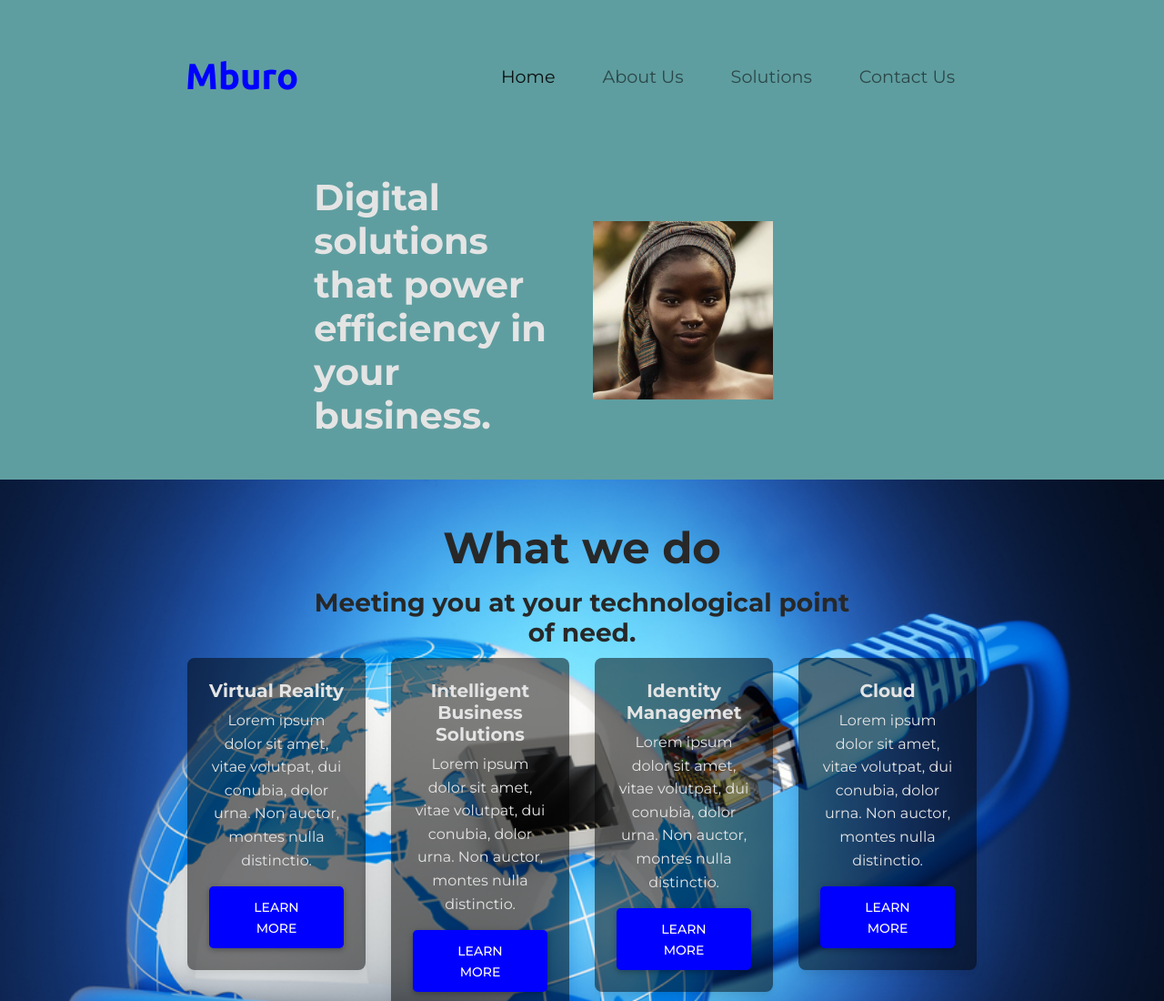
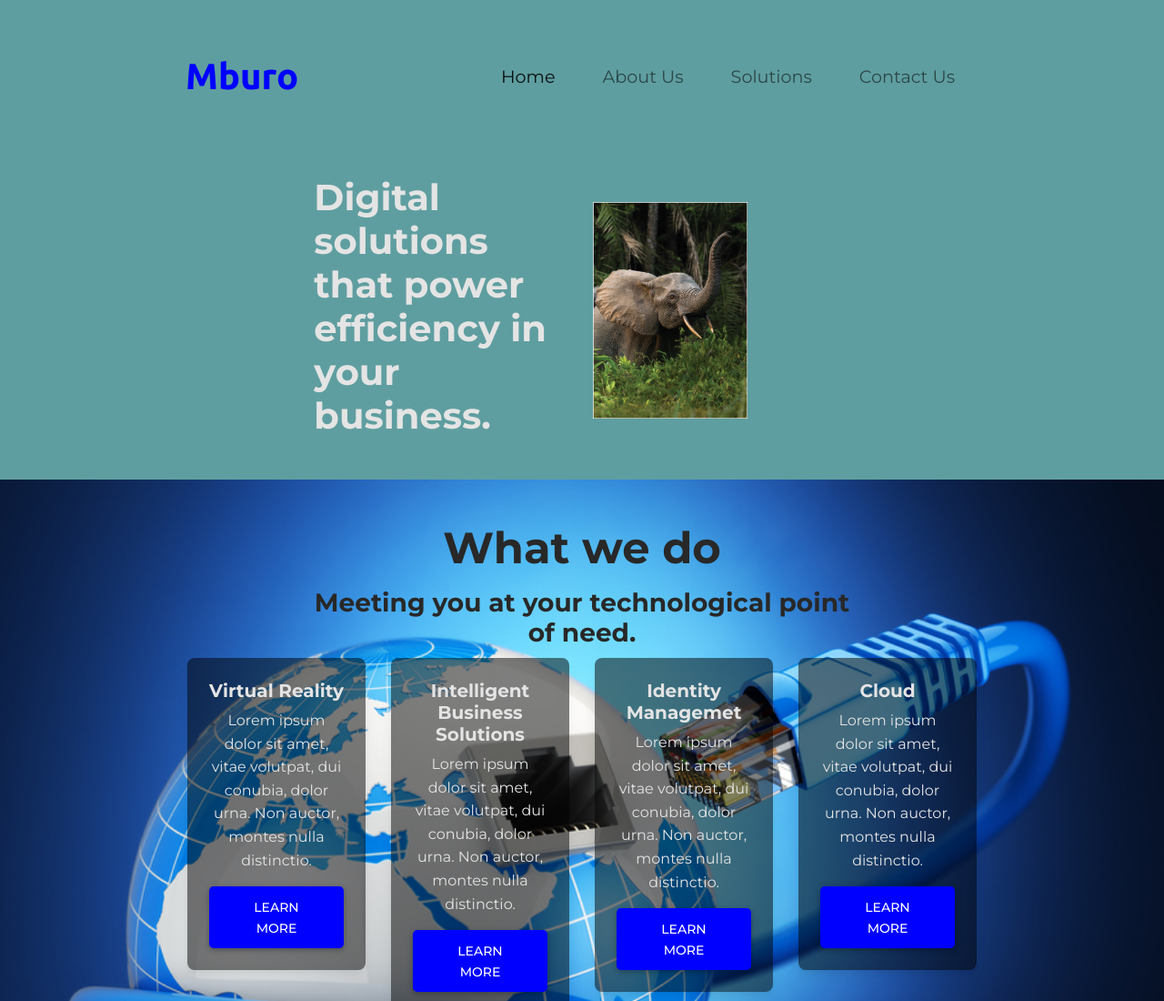
Before and after one commit to julianzi/MburoTech, a plain HTML site: page index.html in a window 1280 px wide. Shown: the top 1100 px of the page at 91% size. Drawn offline with nearby package versions, Linux system fonts and the light colour scheme.

Commit message:
changed title picture

```diff
--- a/index.html
+++ b/index.html
@@ -74,7 +74,7 @@
 
       </div>
       <div class="col-md-4">
-        <img class="title-image" src="images/darkie.jpg" width="70%" alt="iphone-mockup">
+        <img class="title-image" src="images/elephant.jpg" width="60%" alt="elephant">
       </div>
 
     </div>
```
